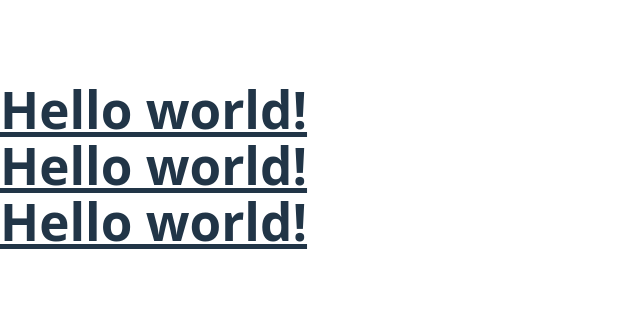
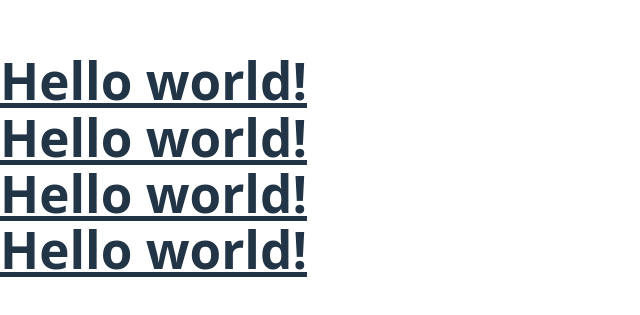
Before and after one commit to SirMheng/sasswars-rca-mockup-a-project, a React (Vite) app: page / in a window 1280 px wide. Shown: the part 235-550 px from the top of the page, without its empty margins (0-640 px from the left). Built offline with nearby package versions, Linux system fonts and the light colour scheme.

Commit message:
test commit - ulyren

```diff
--- a/src/App.jsx
+++ b/src/App.jsx
@@ -6,6 +6,7 @@ function App() {
       <h1 class="text-3xl font-bold underline">Hello world!</h1>
       <h1 class="text-3xl font-bold underline">Hello world!</h1>
       <h1 class="text-3xl font-bold underline">Hello world!</h1>
+      <h1 class="text-3xl font-bold underline">Hello world!</h1>
     </>
   );
 }
```
